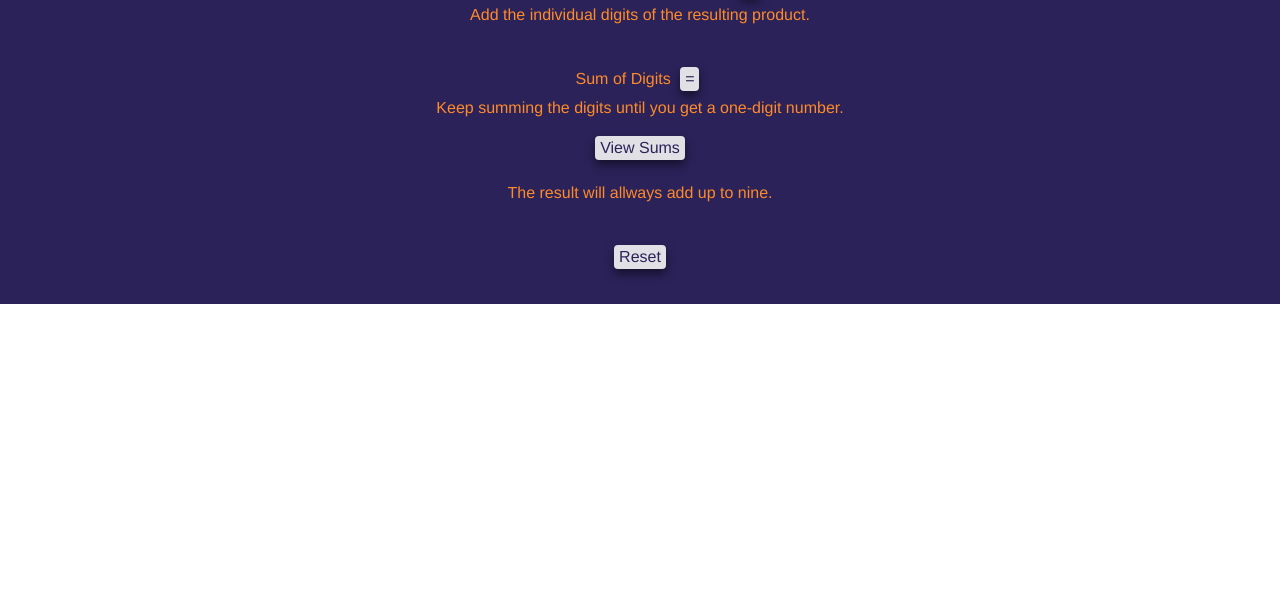
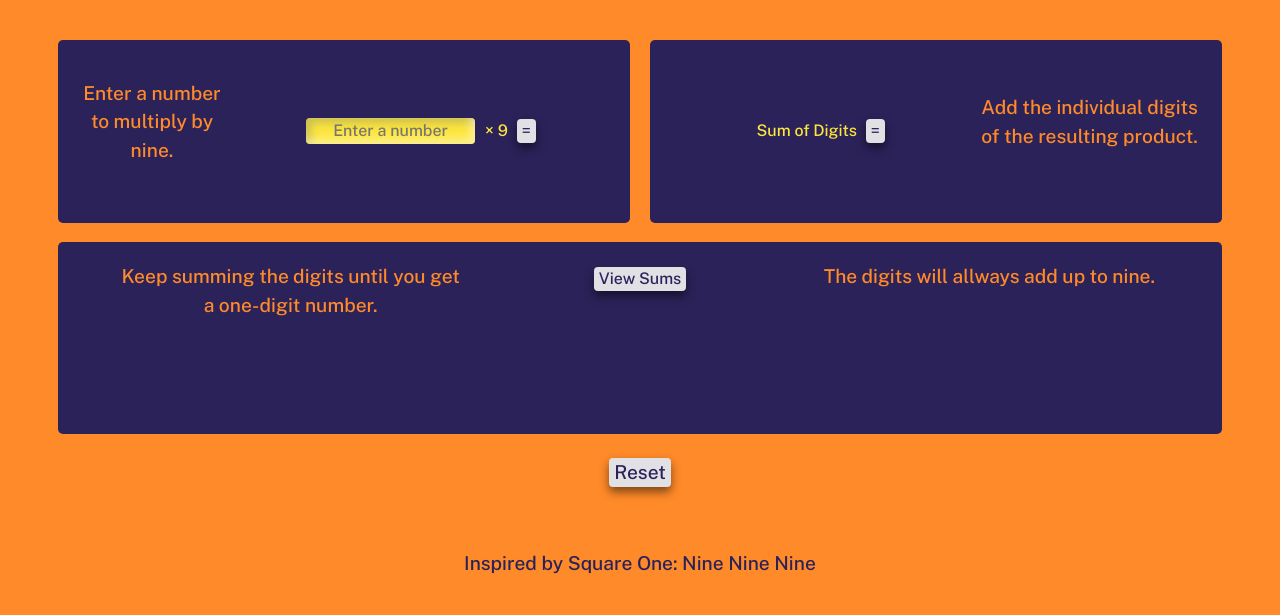
Before and after one commit to erricrr/crazyNine, a plain HTML site: page index.html in a window 1280 px wide. Shown: the part 185-800 px from the top of the page. Drawn offline with nearby package versions, Linux system fonts and the light colour scheme.

Commit message:
Mainly CSS Updates
CSS, HTML, JS updates

```diff
--- a/index.html
+++ b/index.html
@@ -9,37 +9,52 @@
     <title>Crazy Nine</title>
 </head>
 <body>
-
-    <h1>Crazy Nine&hellip;</h1>
   <div class="container">
-<div class="section1">
-  <p class="info">Take a number and multiply it by nine.</p>
-
+    <header><h1>Crazy Nine&hellip;</h1></header>
+<div class="section-1">
+  <div class="info info1">
+    <p>Enter a number to multiply by nine.</p>
+  </div>
 <div class="inputGroup">
   <input type="text" name="userNum" class="box" id="userNum" maxlength="9" size="17" pattern="^[1-9]\d*$" oninput="validity.valid||(value='')" placeholder="Enter a number">&times; 9
-  <button id="firstButton" onclick="timesNine()" disabled>=</button>
-  <!--<label for="userNum">Enter a number</label>-->
-  <span id="numResult" name="numResult"></span>
+    <button id="firstButton" onclick="timesNine()" disabled>=</button>
+    <!--<label for="userNum">Enter a number</label>-->
+    <span id="numResult" name="numResult"></span>
 </div>
 </div>
-<div class="section2">
-<p class="info">Add the individual digits of the resulting product.</p>
-    <br>Sum of Digits
-    <button id="sumButton" style="margin-top: 1rem;" onclick="sumOfDigits()" disabled>=</button>
-    <span id="sumResult" name="sumResult" value="0"></span>
+<div class="section-2">
+  <div class="info info2">
+<p>Add the individual digits of the resulting product.</p>
+</div>
+<div class="sumDigi">
+  <p id="tree1"></p>
+    <p><span>Sum of Digits</span>
+      <button id="sumButton" onclick="sumOfDigits()" disabled>=</button>
+      <span id="sumResult" name="sumResult" value="0"></span></p>
+</div>
 </div>
 
-  <div class="section3">
-    <p class="info">Keep summing the digits until you get a one-digit number.</p>
-    <button class="magicButton" style="margin-top: 1rem;" id="magicButton" onclick="treeResult4()" disabled>View Sums</button>
-<br>
-<p class="treeOutput" style="margin-top: 1rem;" id="tree3"></p>
-  <p class="treeOutput" id="tree3-1"></p>
-  <p class="treeOutput" id="tree4"></p>
-<p class="info">The result will allways add up to nine.</p>
-<br>
-<button id="resetBtn" style="margin-top: 1rem;" onclick="reset()" disabled>Reset</button>
+  <div class="section-3">
+    <div class="info info3">
+      <p>Keep summing the digits until you get a one-digit number.</p>
+    </div>
+
+<div class="section-4">
+  <button class="magicButton" id="magicButton" onclick="treeResult4()" disabled>View Sums</button>
+<div class="treeOnly">
+  <p id="tree3"></p>
+  <p id="tree3-1"></p>
+  <p id="tree4"></p>
+</div>
   </div>
+  <div class="info info4">
+<p>The digits will allways add up to nine.</p>
+  </div>
+</div>
+<div class="reset">
+  <button id="resetBtn" onclick="reset()" disabled>Reset</button>
+</div>
+<footer>Inspired by <a href="https://youtu.be/Q53GmMCqmAM" target="_blank">Square One: Nine Nine Nine</a></footer>
   </div>
 
 
--- a/main.css
+++ b/main.css
@@ -1,10 +1,17 @@
+@import url('https://fonts.googleapis.com/css2?family=Amatic+SC:wght@700&display=swap');
+@import url('https://fonts.googleapis.com/css2?family=Public+Sans:wght@500&display=swap');
 :root {
-  --crazy-color4: #62D1DE;
+  --crazy-color3: #62D1DE;
   --crazy-color2: #2B2259;
   --crazy-color5: #FF8A29;
   --crazy-color1: #FDE63D;
-  --crazy-color3: #FEFF69;
   --crazy-colorDis: #e0e0e5;
+  --boxRadius: 5px;
+--shadow: 0px 10px 20px 2px rgba(0, 0, 0, 0.25);
+
+--font1: 'Amatic SC', cursive;
+--font2: 'Public Sans', sans-serif;
+
 }
 
 /*
@@ -32,10 +39,11 @@
   */
   body {
     line-height: 1.5;
-    color: var(--crazy-color5);
+    color: var(--crazy-color2);
+    background-color: var(--crazy-color5);
+
 
     -webkit-font-smoothing: antialiased;
-    font-family: 'Franklin Gothic Medium', 'Arial Narrow', Arial, sans-serif;
   }
   /*
     6. Improve media defaults
@@ -63,41 +71,189 @@
     isolation: isolate;
   }
 
+  /*.container:before {
+    position: absolute;
+    content: 'Crazy Nine';
+    font-weight: 800;
+    z-index: -1;
+    font-size: 30rem;
+    top: -50px;
+    left: -10px;
+    color: var(--crazy-color2);
+    background-color: var(--crazy-color5);
+    font-family: var(--font1);
+
+  }
+*/
+
+a:link {
+  color: var(--crazy-color2);
+  font-display: none;
+  text-decoration: none;
+}
+
+a:hover {
+  color: var(--crazy-color3);
+}
+
+.container {
+  font-family: var(--font2);
+  text-align: center;
+  font-size: 1.2em;
+
+  display: grid;
+  gap: 1em;
+  height: 100vh;
+   grid-template-columns: 2em 1fr 1fr 2em;
+   grid-template-areas:
+   "... header header ..."
+   "... startTop sumNine ... "
+   "... tree tree ... "
+   "... tree tree ..."
+   "...  buttonReset buttonReset ..."
+   "footer footer footer footer"
+   ;
+
+
+}
+
+header {
+  color: var(--crazy-color2);
+  grid-area: header;
+  padding-top: 0.5em;
+  font-family: var(--font1);
+  font-size: 3rem;
+  min-width: 350px;
+
+}
+
+footer {
+  color: var(--crazy-color2);
+  background-color: var(--crazy-color5);
+text-align: center;
+  grid-area: footer;
+
+}
+
+.section-1 {
+    grid-area: startTop;
+    border-radius: var(--boxRadius);
+   display: grid;
+   grid-template-columns: auto 20em;
+   grid-template-areas:
+   "info1 inputNum"
+   ;
+   align-items: center;
+   background-color: var(--crazy-color2);
+   border-radius: var(--boxRadius);
+   padding: 20px;
+
+  }
+
+
+.info {
+  color: var(--crazy-color5);
+ padding-bottom: 1em;
+
+}
+
+.inputGroup {
+  grid-area: inputNum;
+  font-size: 1rem;
+
+}
+
+.info1 {
+  grid-area: info1;
+}
+
+.section-2 {
+    border-radius: var(--boxRadius);
+    grid-area: sumNine;
+
+    display: grid;
+    grid-template-columns: 16em auto;
+    grid-template-areas:
+    "sumfunc info2";
+    align-items: center;
+    background-color: var(--crazy-color2);
+    border-radius: var(--boxRadius);
+    padding: 20px;
+
+
+}
+
+.info2 {
+  grid-area: info2;
+}
+.sumDigi {
+  grid-area: sumfunc;
+  font-size: 1rem;
+}
+
+
+.reset {
+    grid-area: buttonReset;
+    border-radius: var(--boxRadius);
+    justify-self: center;
+
+
+}
+
+.section-3 {
+    grid-area: tree;
+    border-radius: var(--boxRadius);
+
+    display: grid;
+    grid-template-columns: 2em repeat(3, 1fr) 2em;
+    grid-template-areas:
+    ". info3 sumTree info4 .";
+    align-items: start;
+    background-color: var(--crazy-color2);
+    padding: 20px;
+justify-self: center;
+
+}
+.info3 {
+  grid-area: info3;
+
+}
+.info4 {
+  grid-area: info4;
+
+}
+
+.treeOnly {
+  padding-top: 2rem;
+}
+
+.section-4 {
+  text-align: center;
+  grid-area: sumTree;
+  font-size: 1rem;
+
+
+}
+
+[class^="section-"] {
+  color: var(--crazy-color1);
+}
+
+
 button {
   color: var(--crazy-color2);
-  background-color: var(--crazy-color4);
+  background-color: var(--crazy-color1);
     border-radius: 0.25rem;
     border: none;
 }
 
 input {
-  color: var(--crazy-color2);
     background-color: var(--crazy-color3);
     border-radius: 0.25rem;
     border: none;
     text-align: center;
-}
-
-
-
-h1 {
-    color: var(--crazy-color2);
-    background-color: var(--crazy-color5);
-
-    padding: 25px;
-  }
-
-.container {
-   text-align: center;
-   background-color: var(--crazy-color2);
-    padding: 30px;
-}
-
-
-
-input {
-    margin: 5px;
-    background-color: var(--crazy-color4);
+    margin: 5px 10px;
+    background-color: var(--crazy-color1);
 }
 
 input[type=text]:disabled {
@@ -108,13 +264,13 @@ input[type=text]:disabled {
 
 button:disabled  {
   background: var(--crazy-colorDis);
-  cursor: pointer;
+  cursor: default;
 }
 
 
 
 button:enabled:hover {
-   background-color: var(--crazy-color4);
+   background-color: var(--crazy-color1);
   transform: scale(1.1);
   box-shadow: 0px 10px 20px 2px rgba(0, 0, 0, 0.25);
 }
@@ -127,7 +283,7 @@ button {
 }
 
 input:hover {
-  background-color: var(--crazy-color4);
+  background-color: var(--crazy-color1);
   transform: scale(1.1);
   box-shadow: 0px 10px 20px 2px rgba(0, 0, 0, 0.25);
   }
@@ -159,12 +315,76 @@ textarea:focus, input:focus{
 }
 
 
+/*media Qs*/
+
+@media only screen and (max-width: 1200px) {
+
+  .section-1 {
+    grid-template-columns: 1fr;
+    grid-template-areas:
+    "inputNum"
+    "info1"
+    ;
+  }
+
+  .section-2 {
+    grid-template-columns: 1fr;
+    grid-template-areas:
+    "info2"
+    "sumfunc"
+  }
+
+  .section-3 {
+    grid-template-columns: 1fr;
+    grid-template-areas:
+    "info3"
+    "sumTree"
+    "info4";
+  }
+
+}
+
+@media only screen and (max-width: 768px) {
+  .container {
+    background-color: var(--crazy-color5);
+    font-size: 1em;
+
+     display: grid;
+    gap: 1em;
+    height: 100vh;
+     grid-template-columns: 2em 1fr 2em;
+     grid-template-areas:
+     "... header  ..."
+     "... startTop  ... "
+     "... sumNine  ... "
+     "... tree  ..."
+     "...  tree  ..."
+     "...   buttonReset ..."
+     "footer footer footer"
+     ;
+     text-align: center;
+  }
 
 
 
-
-.container {
-  font-size: 1em;
 }
 
-/*TUTORIAL*/
+@media only screen and (max-width: 480px) {
+  .section-1 {
+    grid-template-columns: 1fr;
+    grid-template-areas:
+    "info1"
+    "inputNum"
+    ;
+  }
+
+  .section-2 {
+    grid-template-columns: 1fr;
+    grid-template-areas:
+    "sumfunc"
+    "info2"
+  }
+
+
+
+}
--- a/scripts.js
+++ b/scripts.js
@@ -3,6 +3,8 @@ let numInput = document.getElementById("userNum")
 let usernumTimesNine = document.getElementById("numResult")
 
 let sumDigits = document.getElementById("sumResult")
+
+let treeBranch1 = document.getElementById("tree1")
 
 let treeBranch3 = document.getElementById("tree3")
 let treeBranch31 = document.getElementById("tree3-1")
@@ -59,10 +61,15 @@ function sumOfDigits() {
 	let userNumber = parseInt(numInput.value)
 	nineNumber = userNumber * 9
 	let sumOneDigit = nineNumber % 9 || 9; // Casting out nines
+
+	let joinArray = numString().join(" + ") // .split vs .join ???
+
 	sumButton.disabled = true;
 
-	return sumDigits.textContent = sumOneDigit
+	treeBranch1.textContent = joinArray
+	sumDigits.textContent =  sumOneDigit
 }
+
 
 
 //To string for resuse variable: numArr
@@ -83,7 +90,7 @@ function treeResult1() {
 let slicePart = []
 
 function treeResult3(n) {
-	treeResult1()
+	//treeResult1()
 
 		let sum = n[0] + n[1]
 		slicePart = n.slice(2, 100)
@@ -135,6 +142,7 @@ function reset() {
 	usernumTimesNine.textContent = " "
 	sumDigits.textContent = " "
 	//treeOutput.textContent = " "
+	treeBranch1.textContent = " "
 	treeBranch3.textContent = " "
 	treeBranch31.textContent = " "
 	treeBranch4.textContent = " "
```
